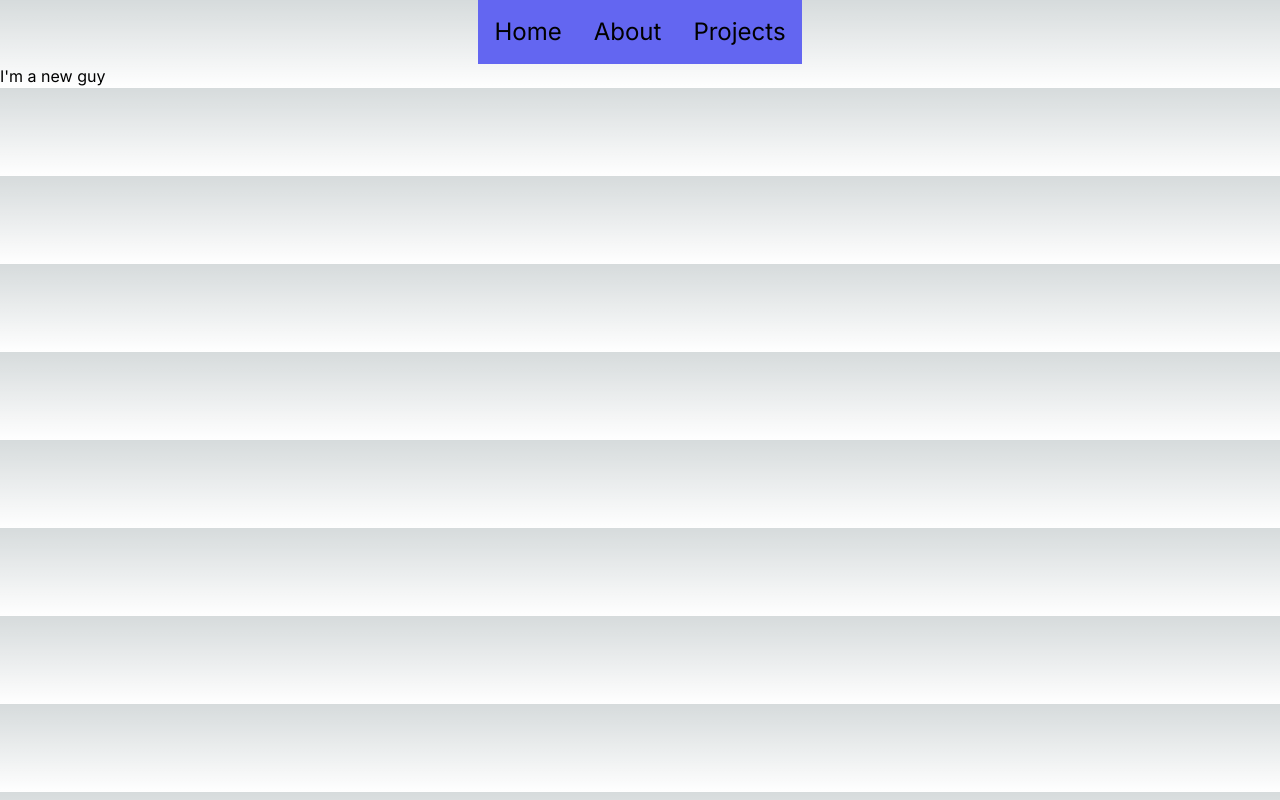
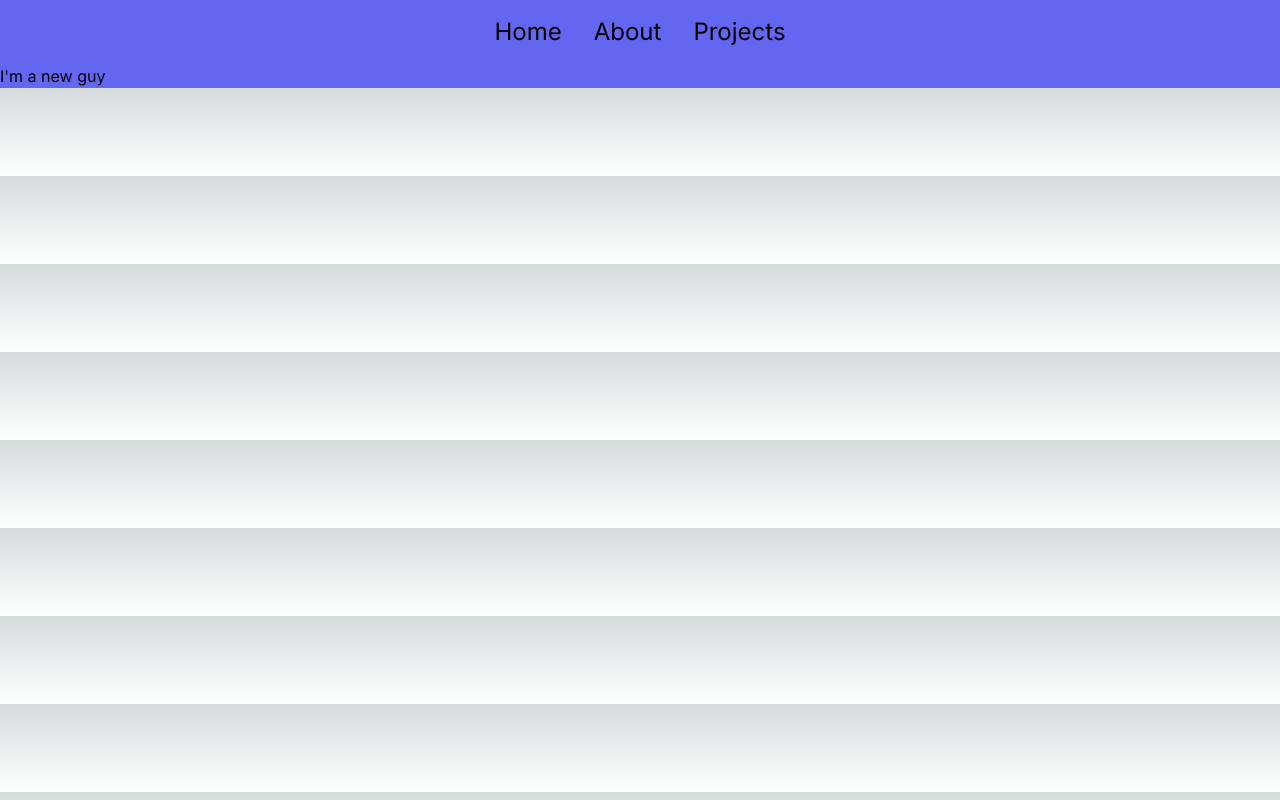
Before and after one commit to Joe-Fuller/portfolio, a Next.js app: page /about in a window 1280 px wide. Built offline with nearby package versions, Linux system fonts and the light colour scheme.

Commit message:
update global background colour

```diff
--- a/app/about/page.js
+++ b/app/about/page.js
@@ -2,7 +2,7 @@ import NavBar from "@/components/navBar";
 
 export default function About() {
   return (
-    <div>
+    <div className="bg-indigo-500">
       <NavBar></NavBar>
       <p>I'm a new guy</p>
     </div>
--- a/app/globals.css
+++ b/app/globals.css
@@ -11,8 +11,8 @@
 @media (prefers-color-scheme: dark) {
   :root {
     --foreground-rgb: 255, 255, 255;
-    --background-start-rgb: 0, 0, 0;
-    --background-end-rgb: 0, 0, 0;
+    --background-start-rgb: 255, 252, 242;
+    --background-end-rgb: 255, 252, 242;
   }
 }
 
```
